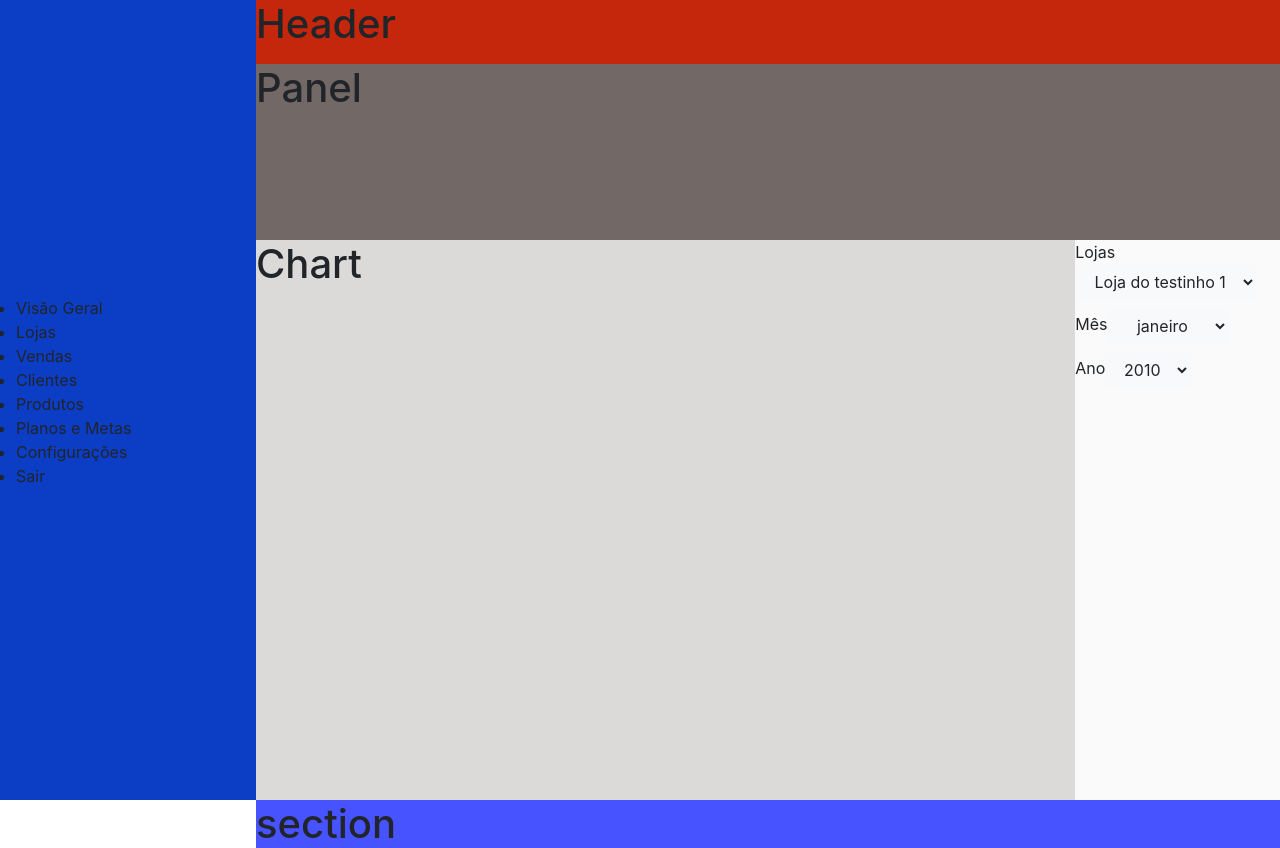
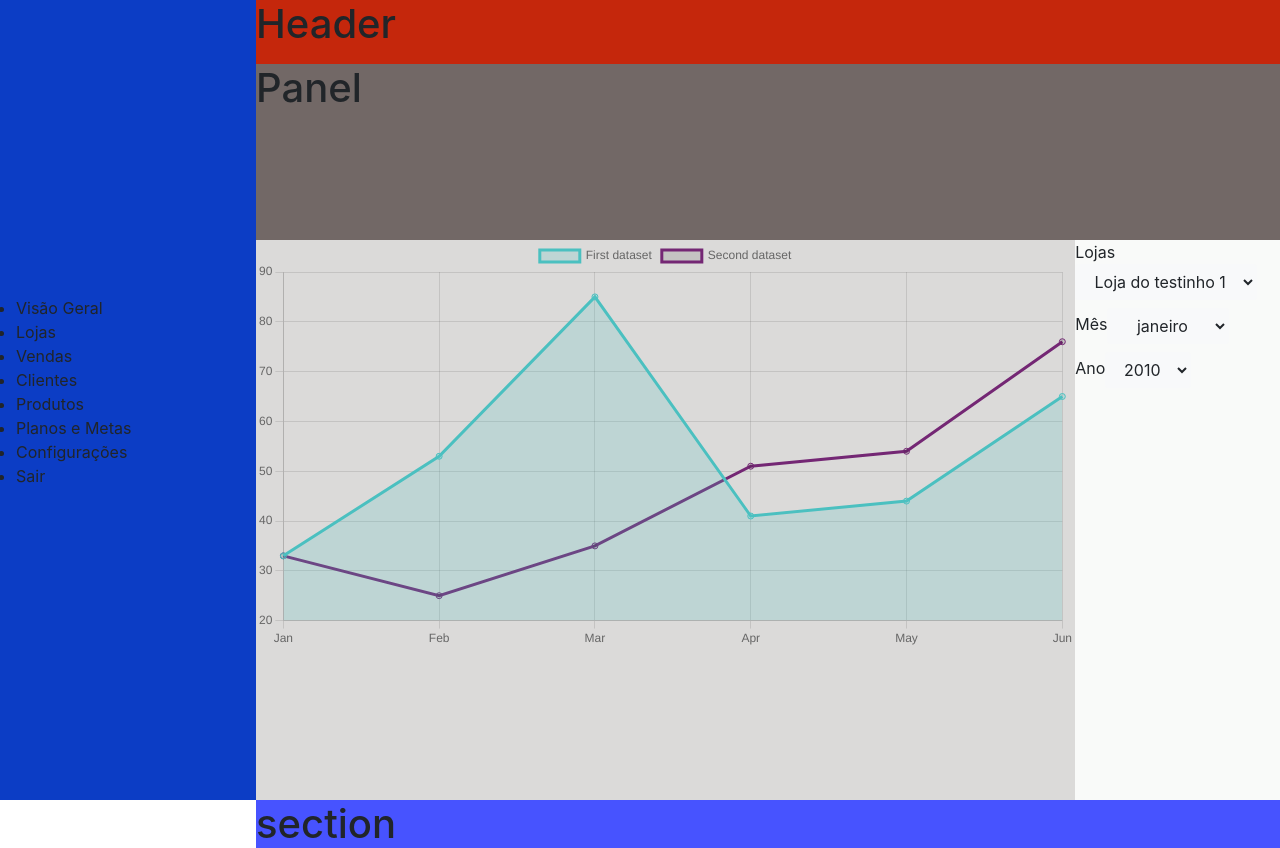
Before and after one commit to Lima08/Bagy-Dashboard, a React (Create React App) app: page / in a window 1280 px wide. Built offline with nearby package versions, Linux system fonts and the light colour scheme; no server answers.

Commit message:
Adiciona lib correta e inicio do grafico.

```diff
--- a/package.json
+++ b/package.json
@@ -7,9 +7,11 @@
     "@testing-library/jest-dom": "^5.16.1",
     "@testing-library/react": "^12.1.2",
     "@testing-library/user-event": "^13.5.0",
+    "chart.js": "^3.7.0",
     "dotenv": "^10.0.0",
     "graphql": "^16.2.0",
     "react": "^17.0.2",
+    "react-chartjs-2": "^3.3.0",
     "react-dom": "^17.0.2",
     "react-router-dom": "^6.2.1",
     "react-scripts": "5.0.0",
--- a/public/index.html
+++ b/public/index.html
@@ -11,6 +11,8 @@
     <title>Bagy Dashboard</title>
   </head>
   <body>
-    <div id="root"></div>
+    <div id="root">
+
+    </div>
   </body>
 </html>
--- a/src/components/ChartDashboard/SalesChart.jsx
+++ b/src/components/ChartDashboard/SalesChart.jsx
@@ -1,10 +1,30 @@
 import React from 'react';
+import { Line } from 'react-chartjs-2';
 
 function SalesChart() {
+  const data = {
+    labels: ['Jan', 'Feb', 'Mar', 'Apr', 'May', 'Jun'],
+    datasets: [
+      {
+        label: 'First dataset',
+        data: [33, 53, 85, 41, 44, 65],
+        fill: true,
+        backgroundColor: 'rgba(75,192,192,0.2)',
+        borderColor: 'rgba(75,192,192,1)',
+      },
+      {
+        label: 'Second dataset',
+        data: [33, 25, 35, 51, 54, 76],
+        fill: false,
+        borderColor: '#742774',
+      },
+    ],
+  };
+
   return (
-    <>
-      <h1>Chart</h1>
-    </>
+    <div className=''>
+      <Line data={data} />
+    </div>
   );
 }
 
```
Also changed, not shown: 1 other file (tests, documents, lock files or other folders).
